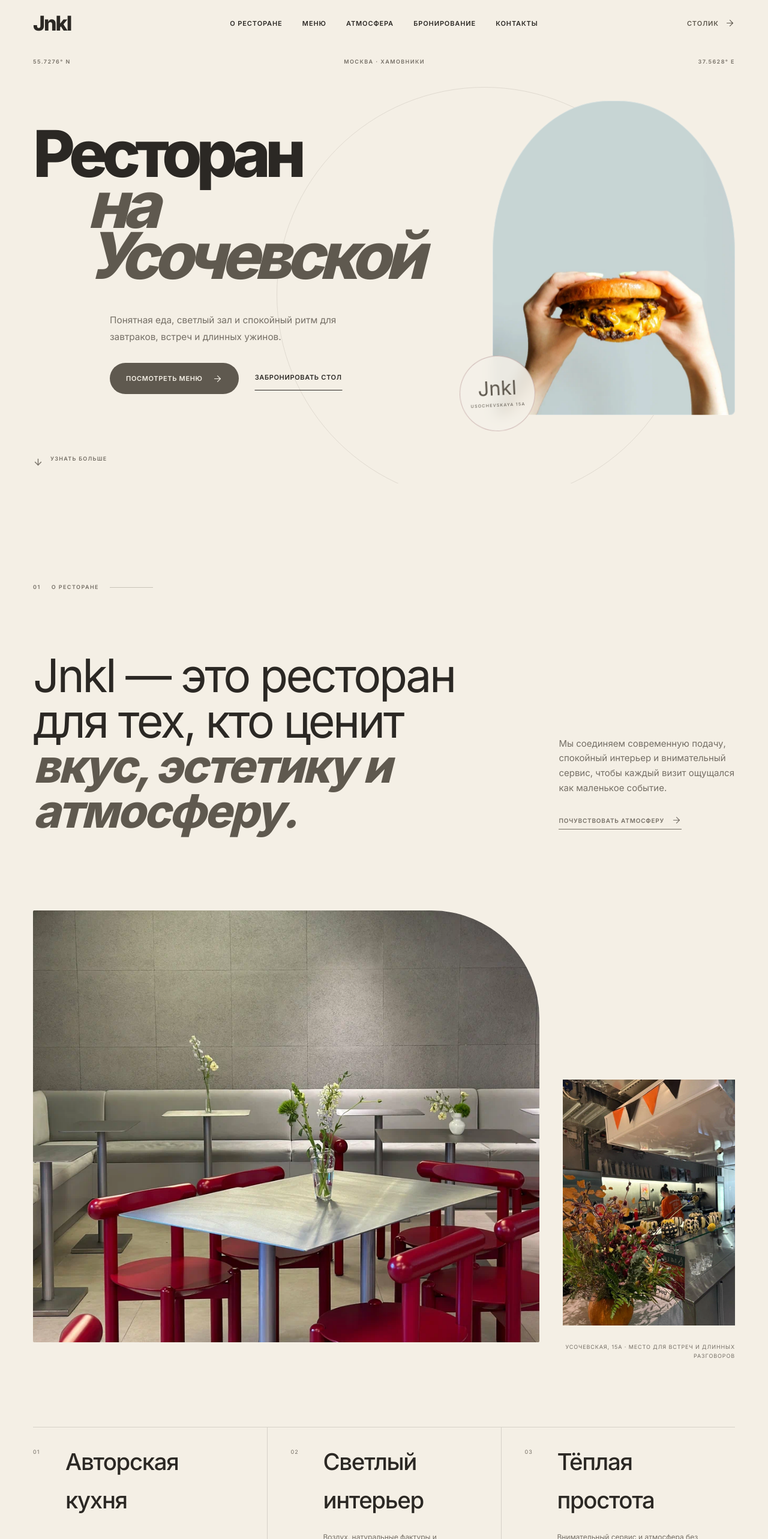
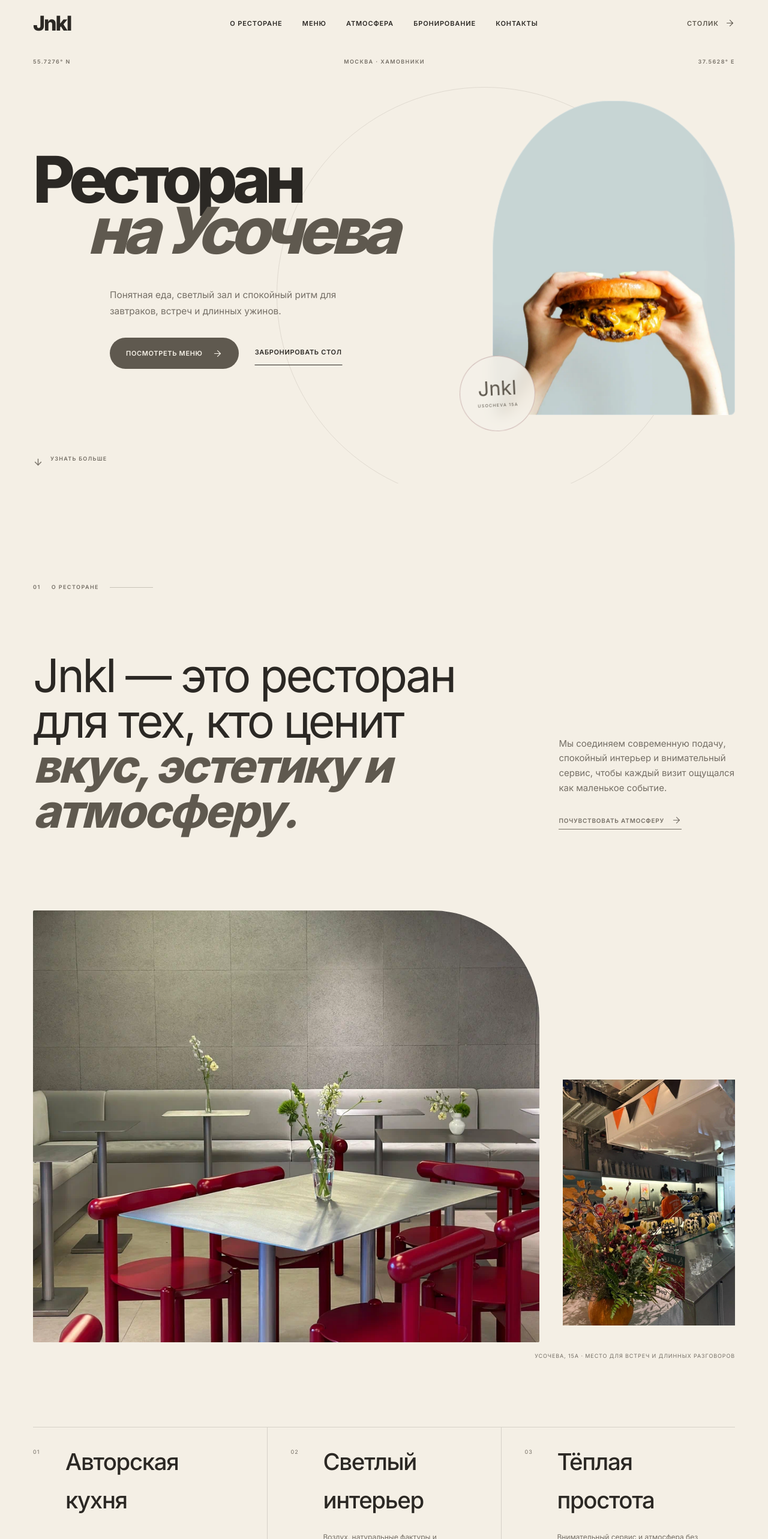
Before and after one commit to Eliot1111/Jnkl, a React (Vite) app: page / in a window 1280 px wide. Shown: the top 2566 px of the page at 60% size. Built offline with nearby package versions, Linux system fonts and the light colour scheme.

Commit message:
Fix Usocheva street heading

```diff
--- a/index.html
+++ b/index.html
@@ -5,7 +5,7 @@
     <meta name="viewport" content="width=device-width, initial-scale=1.0" />
     <meta
       name="description"
-      content="Jnkl — ресторан на Усочевской улице в Москве: понятная еда, светлый зал и спокойная атмосфера."
+      content="Jnkl — ресторан на улице Усочева в Москве: понятная еда, светлый зал и спокойная атмосфера."
     />
     <meta name="theme-color" content="#f4f0e8" />
     <link
@@ -18,7 +18,7 @@
       href="https://fonts.googleapis.com/css2?family=Inter:wght@400;500;600;700;800&family=Manrope:wght@400;500;600;700&display=swap"
       rel="stylesheet"
     />
-    <title>Jnkl — ресторан на Усочевской</title>
+    <title>Jnkl — ресторан на Усочева</title>
   </head>
   <body>
     <div id="root"></div>
--- a/src/App.jsx
+++ b/src/App.jsx
@@ -213,7 +213,7 @@ function Header() {
           ))}
         </nav>
         <div className="mobile-nav__meta">
-          <p>Усочевская ул., 15А, Москва</p>
+          <p>Усочева ул., 15А, Москва</p>
           <p>Ежедневно · 09:00—23:00</p>
         </div>
       </div>
@@ -247,7 +247,7 @@ function Hero() {
         <div className="hero__copy">
           <h1>
             Ресторан
-            <em> на Усочевской</em>
+            <em> на Усочева</em>
           </h1>
           <p className="hero__description">
             Понятная еда, светлый зал и спокойный ритм для завтраков, встреч и длинных ужинов.
@@ -274,7 +274,7 @@ function Hero() {
           </div>
           <div className="hero__seal" aria-hidden="true">
             <span>Jnkl</span>
-            <small>Usochevskaya 15A</small>
+            <small>Usocheva 15A</small>
           </div>
         </div>
       </div>
@@ -314,7 +314,7 @@ function About() {
         <div className="about__image about__image--small">
           <img src={asset("photos/food10.webp")} alt="Открытая кухня и детали ресторана" loading="lazy" />
         </div>
-        <p className="about__caption">Усочевская, 15А · место для встреч и длинных разговоров</p>
+        <p className="about__caption">Усочева, 15А · место для встреч и длинных разговоров</p>
       </div>
       <div className="benefit-list">
         {benefits.map((benefit) => (
@@ -527,7 +527,7 @@ function Location() {
       <div className="location__layout">
         <div className="location__copy reveal">
           <h2>Контакты</h2>
-          <address>Усочевская ул., 15А</address>
+          <address>Усочева ул., 15А</address>
           <div className="location__details">
             <p>
               <Clock3 size={17} />
@@ -568,9 +568,9 @@ function Footer() {
     <footer className="footer">
       <div className="footer__top">
         <BrandMark />
-        <p>Современный ресторан<br />на Усочевской улице</p>
+        <p>Современный ресторан<br />на улице Усочева</p>
         <div>
-          <p>Усочевская ул., 15А, Москва</p>
+          <p>Усочева ул., 15А, Москва</p>
           <p>Ежедневно с 09:00 до 23:00</p>
         </div>
       </div>
```
Also changed, not shown: 1 other file (tests, documents, lock files or other folders).
